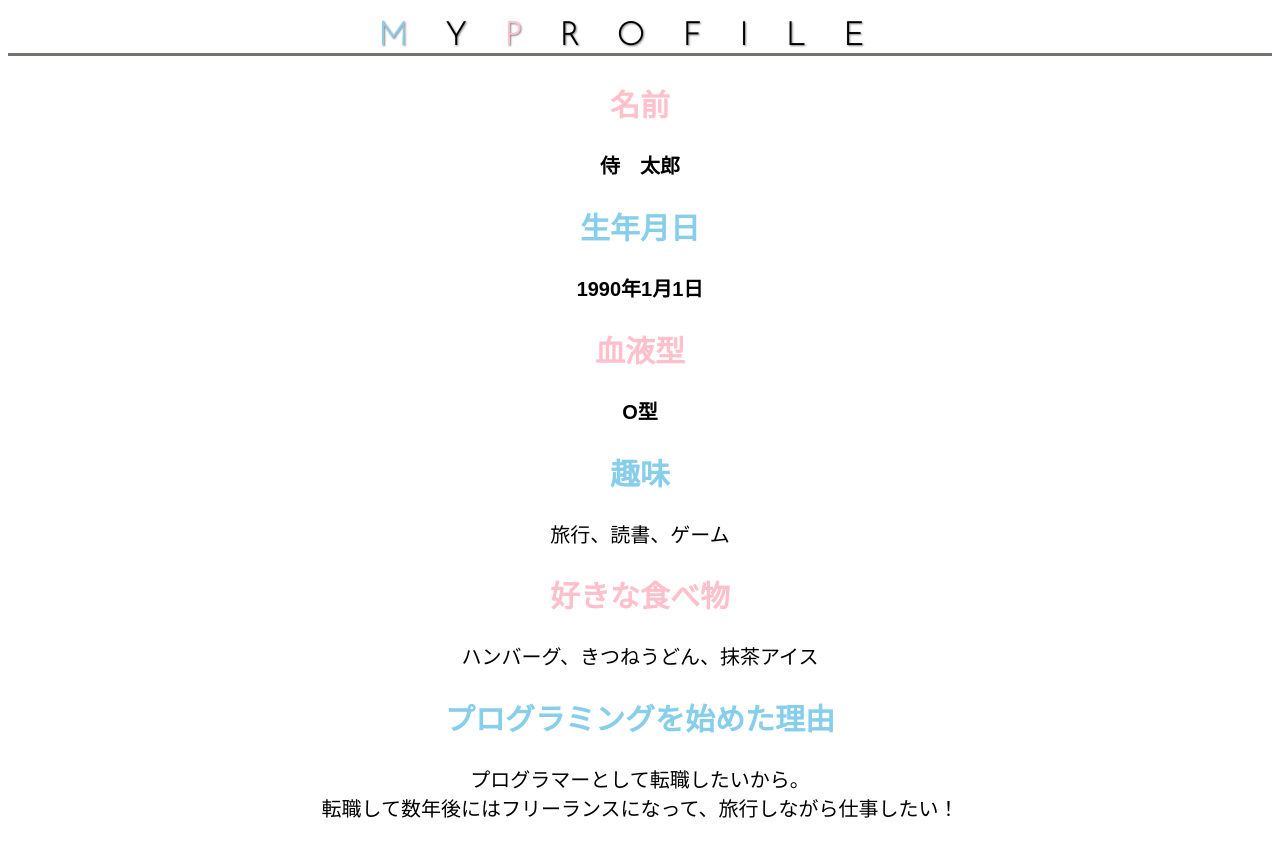
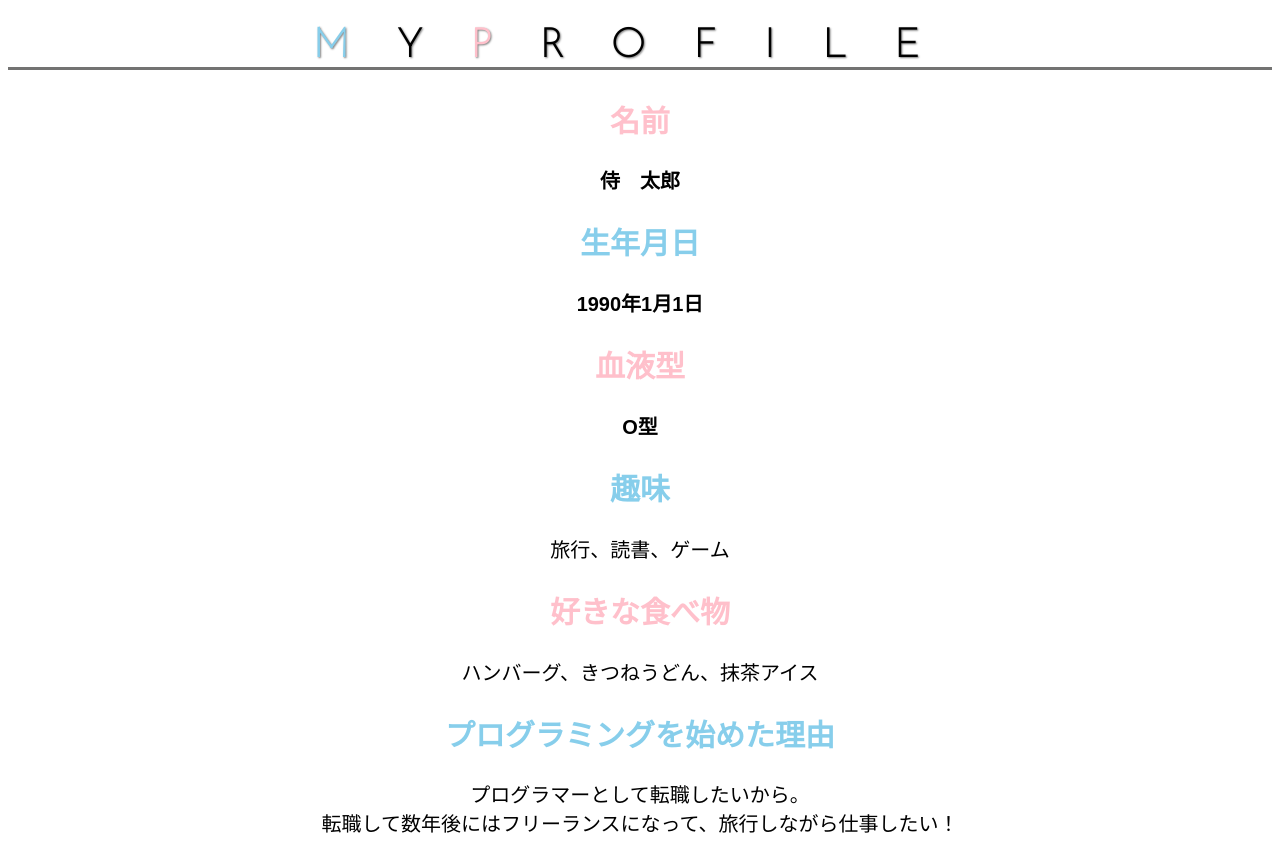
Before and after one commit to shin604/html-css-kadai, a PHP site: page /kadai_014.html in a window 1280 px wide. Before the commit the page ends 818 px from the top, so only its background shows below. Run offline with PHP 8.4, Linux system fonts and the light colour scheme.

Commit message:
Add files via upload

```diff
--- a/kadai_014/style.css
+++ b/kadai_014/style.css
@@ -1,6 +1,6 @@
+html{font-size: 20px;}
 body {
   font-family: "Arial", "Meiryo", sans-serif;
-  font-size: 20px;
   text-align: center;
 }
 
```
